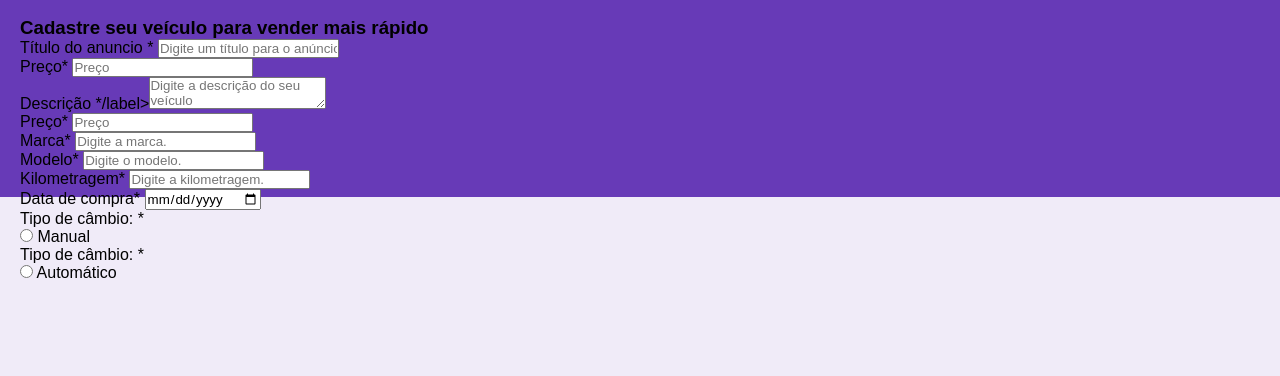
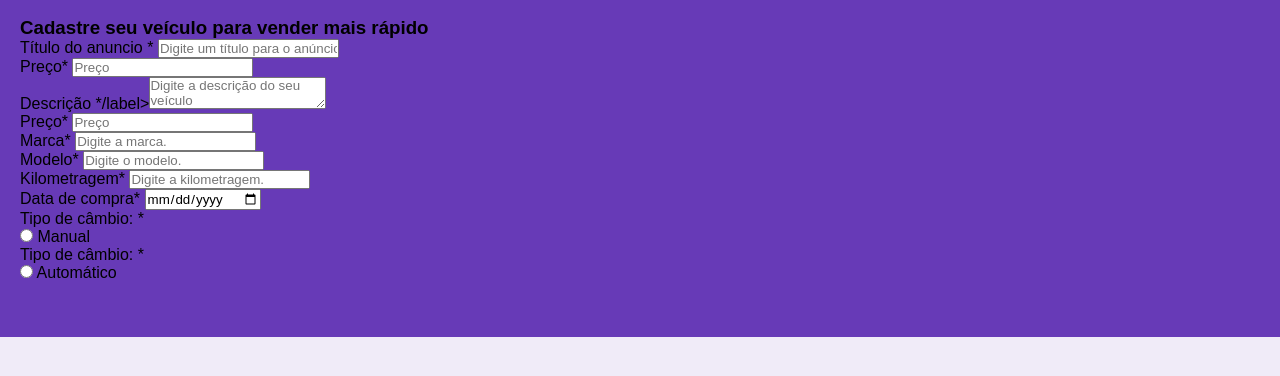
Before and after one commit to joaobazan/projetoFormulario, a plain HTML site: page index.html in a window 1280 px wide. Shown: the part 76-452 px from the top of the page. Drawn offline with Linux system fonts and the light colour scheme.

Commit message:
caio viado

```diff
--- a/css/style.css
+++ b/css/style.css
@@ -9,7 +9,7 @@ body {
 }
 
 .cabecalho {
-    height: 160px;
+    height: 300px;
     padding: 20px;
     background-color: #673ab7;
 }
--- a/index.html
+++ b/index.html
@@ -70,12 +70,11 @@
             <p>Tipo de câmbio: <sapn class="campo-obrigatorio">*</sapn></p>
             <input type="radio" name="marcha" id="manual">
             <label for="manual">Manual</label>
-        </div>
-        <div class="caixaInputs">
             <p>Tipo de câmbio: <span class="compo-obrigatorio">*</span></p>
             <input type="radio" name="automatico" id="automatico">
             <label for="automatico">Automático</label>
         </div>
+
     </form>
  </header>
      </div>
```
